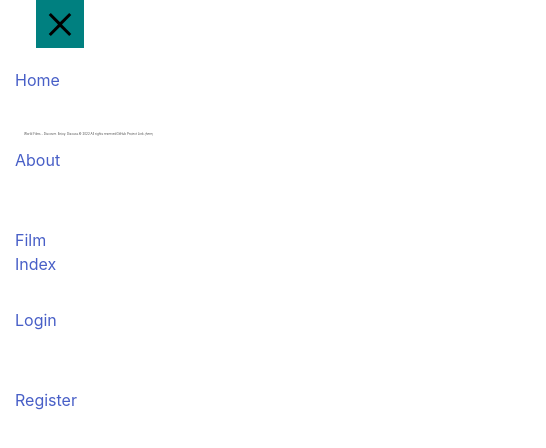
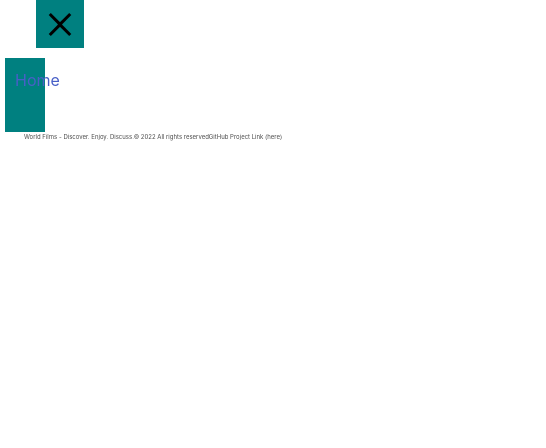
Before and after one commit to jdeering94/cinemap-client, a React app: page /logout in a window 1280 px wide. Both pictures are taken after a click on the button 24 px from the left and 24 px from the top of the page. Shown: the full height of the page, 0-546 px from the left. Built offline with nearby package versions, Linux system fonts and the light colour scheme.

Commit message:
delete this branch

```diff
--- a/src/components/Navbar.js
+++ b/src/components/Navbar.js
@@ -40,7 +40,7 @@ const Navbar = () => {
         {...options}
       />
       {sideBar && (
-        <div className="menu">
+        <div className="navbar">
           <div className="nav-menu">
             <ul className="nav-menu-side-nav">
               <li>
--- a/src/styles/footer.scss
+++ b/src/styles/footer.scss
@@ -1,11 +1,11 @@
 .footer {
   position: fixed;
   display: inline-block;
-  height: 5px;
+  height: 100vh;
   background-color: white;
   padding-top: 0px;
   padding-bottom: 0px;
   .footer-info {
-    font-size: 3px;
+    font-size: 6px;
   }
 }
--- a/src/styles/navbar.scss
+++ b/src/styles/navbar.scss
@@ -22,7 +22,7 @@ body {
   width: 100%;
   li {
     margin-right: 70px;
-    background-color: white;
+    background-color: teal;
     padding: 10px;
     height: 5em;
     width: 40px;
```
